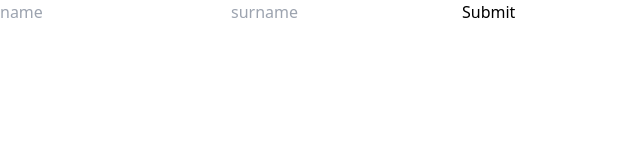
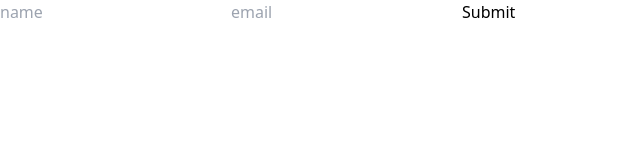
Before and after one commit to deepakmehta7527/reactjsBasic, a React (Vite) app: page / in a window 1280 px wide. Shown: the top 160 px of the page, without its empty margins (0-640 px from the left). Built offline with nearby package versions, Linux system fonts and the light colour scheme.

Commit message:
controlled components handling form

```diff
--- a/src/App.jsx
+++ b/src/App.jsx
@@ -1,25 +1,24 @@
-import React, { useRef } from 'react'
+import React, { useState } from 'react'
+
 const App = () => {
-  // by default pass null it compulsory
-  const surname=useRef(null);
-  const name=useRef(null)
 
-  // ye ek function hai jha pe form ko control ke saat "output" bhi "nikal" skte hia
-  const handleSubmit=(e)=>{
-    e.preventDefault();
-    // console.log(name.current.value);
-    console.log(surname.current.value,name.current.value);
+  const [val,setval]=useState({name:"",email:""});
+
+  const handlesubmit=(event)=>{
+    event.preventDefault();
+    console.log(val);
   }
 
   return (
-    // "onSubmit" se form ko by default referece ko roka ja skta hai
-   <form onSubmit={handleSubmit}>
-    {/* "ref" use krke har ek input ko target kiya jata hai aur jab
-    "form submit" hoga tab input "nikal" skte hai  */}
-    <input ref={name} type="text" placeholder='name' />
-    <input ref={surname} type="text" placeholder='surname' />
-    <input type="submit" />
-   </form>
+    <div>
+<form onSubmit={handlesubmit}>
+  {/* jab koi input update ho tho uske saat previous value pe effect na pade tho "previous value" store
+   ke saat new value bhi "ui" pe display ho tho ess type se use kre */}
+<input type="text" placeholder='name' onChange={(event)=>setval({...val,name:event.target.value})}/>
+<input type="email" placeholder='email' onChange={(event)=>setval({...val,email:event.target.value})}  />
+<input type="submit" />
+</form>
+    </div>
   )
 }
 
```
Also changed, not shown: 1 other file (tests, documents, lock files or other folders).
